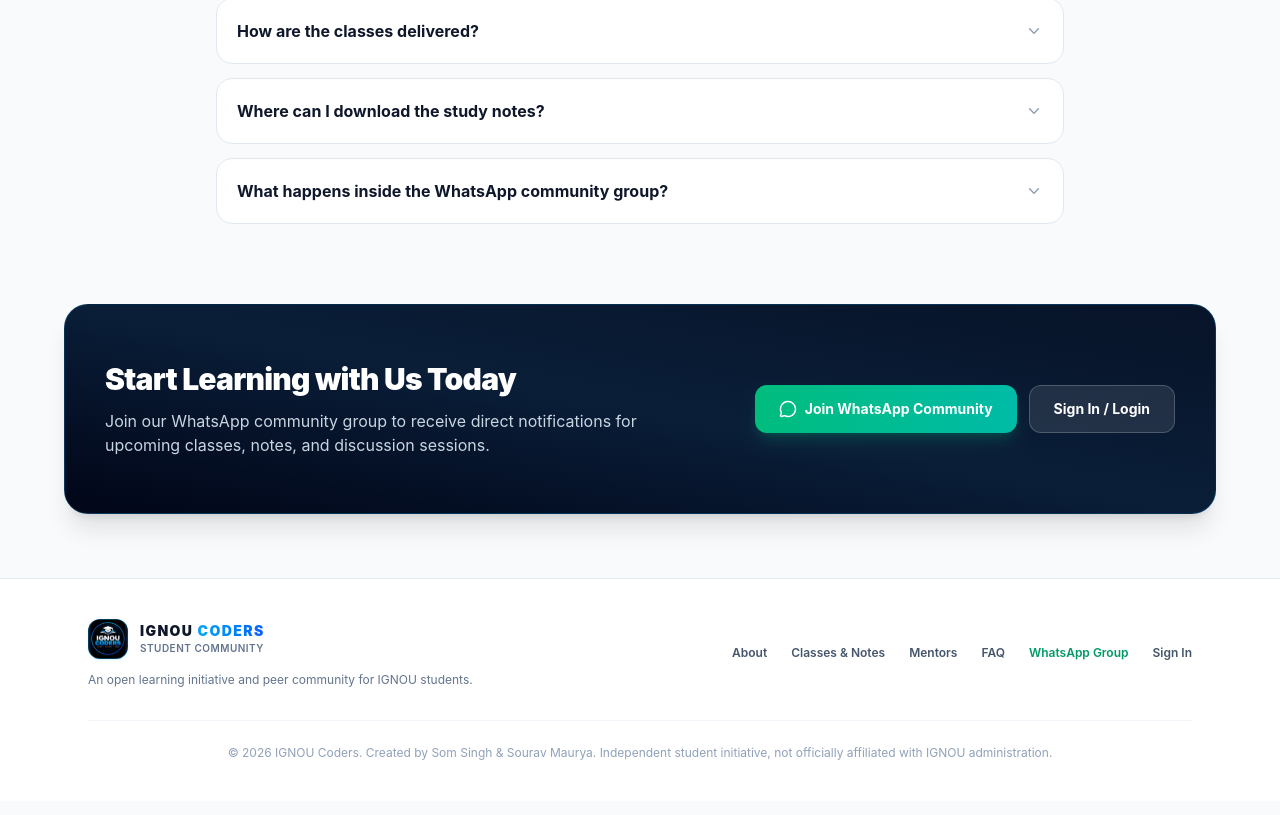
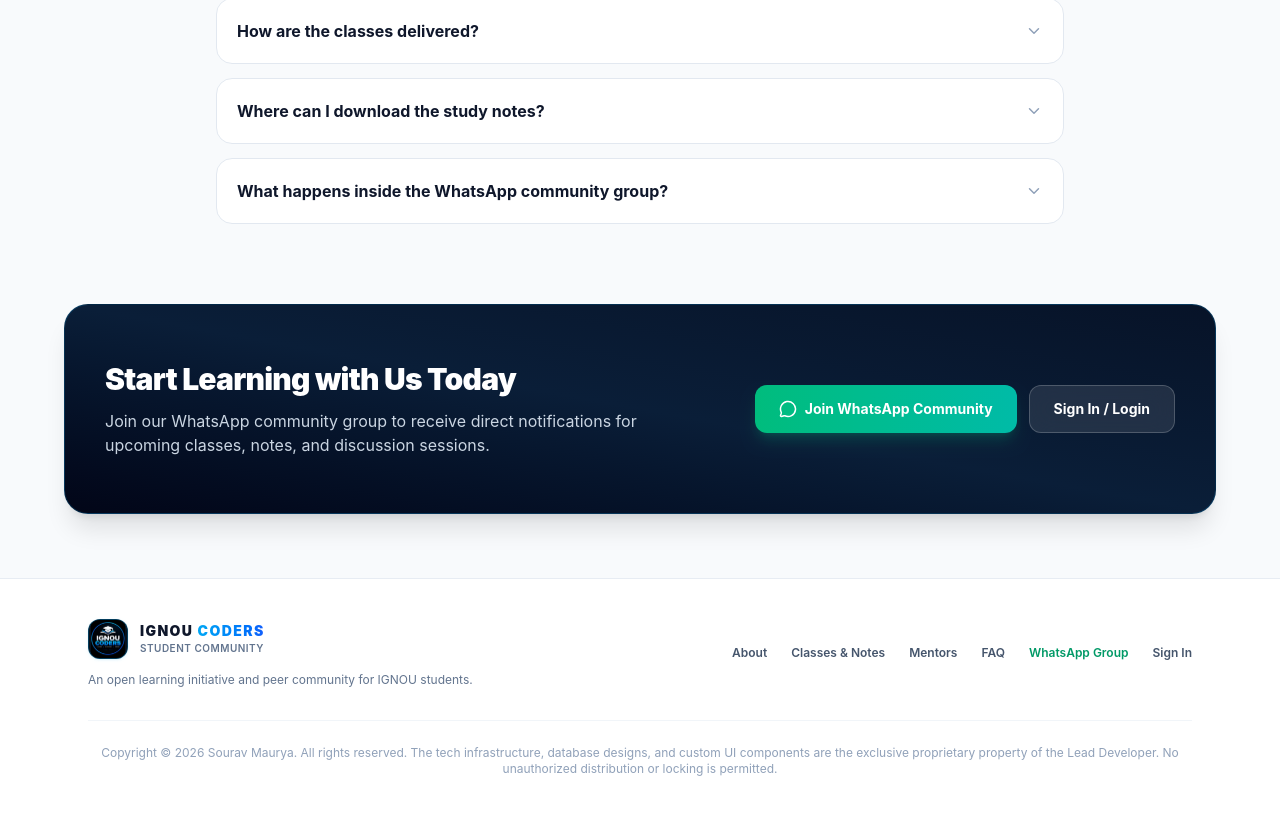
Before and after one commit to iamsouravmourya-jpg/IGNOU-CODERS, a Next.js app: page / in a window 1280 px wide. Shown: the part 2822-3637 px from the top of the page. Built offline with nearby package versions, Linux system fonts and the light colour scheme; no server answers.

Commit message:
chore: update copyright and intellectual property notices
Update license and footer text across the application to clarify proprietary ownership of tech infrastructure and design components.

```diff
--- a/app/auth/page.tsx
+++ b/app/auth/page.tsx
@@ -161,7 +161,7 @@ function AuthForm() {
 
           {/* Footer note on left */}
           <div className="relative z-10 text-xs text-slate-400">
-            © 2026 IGNOU Coders. Created by Som Singh &amp; Sourav Maurya.
+            Copyright © 2026 Sourav Maurya. All rights reserved. The tech infrastructure, database designs, and custom UI components are the exclusive proprietary property of the Lead Developer. No unauthorized distribution or locking is permitted.
           </div>
         </div>
 
--- a/components/ignou-coders-landing.tsx
+++ b/components/ignou-coders-landing.tsx
@@ -584,7 +584,7 @@ export function IgnouCodersLanding() {
           </div>
 
           <div className="mt-8 border-t border-slate-100 pt-6 text-center text-xs text-slate-400 dark:border-slate-900 dark:text-slate-500">
-            © 2026 IGNOU Coders. Created by Som Singh &amp; Sourav Maurya. Independent student initiative, not officially affiliated with IGNOU administration.
+            Copyright © 2026 Sourav Maurya. All rights reserved. The tech infrastructure, database designs, and custom UI components are the exclusive proprietary property of the Lead Developer. No unauthorized distribution or locking is permitted.
           </div>
         </div>
       </footer>
```
Also changed, not shown: 1 other file (tests, documents, lock files or other folders).
